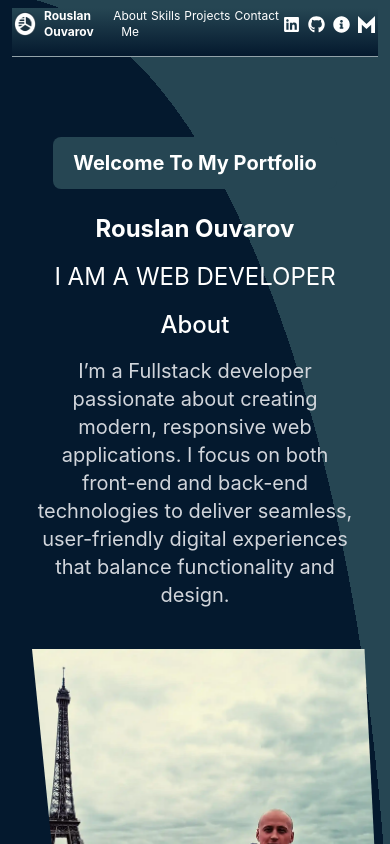
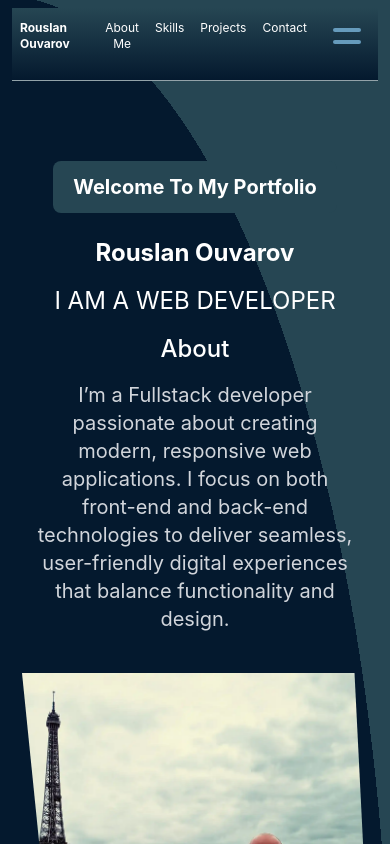
Before and after one commit to Slowflov/my-portfolio, a React (Create React App) app in the folder client/: page / in a window 390 px wide. Shown: the top 844 px of the page. Built offline with nearby package versions, Linux system fonts and the light colour scheme; what tailwind-clip-path would draw is missing.

Commit message:
adaptive burger menu

```diff
--- a/client/src/components/AboutSection/About.js
+++ b/client/src/components/AboutSection/About.js
@@ -1,28 +1,13 @@
-import React, { useEffect, useState } from 'react';
+import React from 'react';
 import { Helmet } from "react-helmet-async";
 import Navigation from './Navigation';
 import Header from './Header';
 import Photo from './Photo';
 
 function AboutSection() {
-  const [isAndroid, setIsAndroid] = useState(false);
-  const [isIphone, setIsIphone] = useState(false);
-
-  useEffect(() => {
-    // Проверяем, если это Android
-    if (/Android/i.test(navigator.userAgent)) {
-      setIsAndroid(true);
-    }
-    // Проверяем, если это iPhone
-    if (/iPhone|iPod/i.test(navigator.userAgent)) {
-      setIsIphone(true);
-    }
-  }, []);
-
   return (
     <section
-      className={`bg-[#264653] bg-[radial-gradient(ellipse_at_bottom_left,_#04192e_71%,_transparent_71%),radial-gradient(ellipse_at_bottom,_#04192e_40%,_transparent_41%),linear-gradient(to_right,_transparent_70%,_#264653_71%)] flex flex-col items-center justify-start text-white px-3 py-2 relative overflow-hidden
-      ${isAndroid ? 'min-h-[calc(100vh+50px)]' : ''} ${isIphone ? 'min-h-[calc(100vh+60px)]' : ''}`}
+      className="bg-[#264653] bg-[radial-gradient(ellipse_at_bottom_left,_#04192e_71%,_transparent_71%),radial-gradient(ellipse_at_bottom,_#04192e_40%,_transparent_41%),linear-gradient(to_right,_transparent_70%,_#264653_71%)] flex flex-col items-center justify-start text-white px-3 py-2 relative overflow-hidden"
     >
       <Helmet>
         <title>About Me - My Portfolio</title>
@@ -34,6 +19,7 @@ function AboutSection() {
         <meta property="og:image" content="URL_to_your_image.jpg" />
         <meta property="og:url" content="https://my-portfolio-gm61.onrender.com/" />
         <link rel="canonical" href="https://my-portfolio-gm61.onrender.com/#about" />
+        <meta name="viewport" content="width=device-width, initial-scale=1.0" />
       </Helmet>
       <Navigation />
       <Header />
--- a/client/src/components/AboutSection/Header.js
+++ b/client/src/components/AboutSection/Header.js
@@ -3,7 +3,7 @@ import React from 'react';
 
 function Header() {
   return (
-<header className="flex flex-col items-start justify-start xxl:items-center xxl:justify-center w-full px-6 sm:px-12 mt-48 xxl:mt-20 relative z-50">
+<header className="flex flex-col items-start justify-start xxl:items-center xxl:justify-center w-full px-6 sm:px-12 mt-48 xxl:mt-20 relative">
   <div className="bg-[#264653] px-5 py-3 rounded-lg text-left mb-6 max-w-full sm:max-w-screen-sm md:max-w-screen-md">
     <h1 className="text-xl sm:text-3xl md:text-3xl font-bold text-white overflow-hidden">
       Welcome To My Portfolio
--- a/client/src/components/AboutSection/Navigation.js
+++ b/client/src/components/AboutSection/Navigation.js
@@ -1,24 +1,19 @@
 import React from 'react';
-import { FaGithub, FaLinkedin, FaInfoCircle } from 'react-icons/fa';
-import { SiMonster } from "react-icons/si";
-
 import logo from '../../assets/pngwin.webp';
+import SocialLinks from './SocialLinks'; // Импортируем новый компонент
 
 function Navigation() {
   return (
     <nav className="w-full flex justify-between items-center border-b border-white/50 pb-4 bg-gradient-to-b from-[#264653] to-[#04192e] z-10">
-      <div className="flex items-center space-x-2 sm:space-x-3">
-        <img src={logo} alt="Logo" className="w-6 h-6 sm:w-10 sm:h-10 pl-[2px]" />
+      <div className="flex items-center pr-8 md:pr-11 sm:pr-1 space-x-2 sm:space-x-3">
+        <img src={logo} alt="Logo" className="w-6 h-6 sm:w-10 sm:h-10 pl-[2px] xsm:hidden" />
         <div className="text-xs sm:text-sm md:text-base font-bold text-white">
           Rouslan Ouvarov
         </div>
       </div>
 
-      <div className="relative flex text-xs sm:text-lg md:text-xl space-x-3 md:space-x-8 lg:space-x-16 xsm:space-x-1 pr-1">
-  <a
-    href="#about"
-    className="group relative xxs:flex xxs:flex-col xxs:items-center"
-  >
+      <div className="relative flex text-xs sm:text-lg md:text-xl space-x-7 md:space-x-8 lg:space-x-16 xsm:space-x-4 pr-1">
+        <a href="#about" className="group relative xxs:flex xxs:flex-col xxs:items-center">
           <span className="hidden xxs:inline">About</span>
           <span className="hidden xxs:inline">Me</span>
           <span className="inline xxs:hidden">About Me</span>
@@ -45,21 +40,7 @@ function Navigation() {
         </a>
       </div>
 
-
-      <div className="flex space-x-2 pr-[3px] md:space-x-4 xsm:space-x-2">
-        <a href="https://linkedin.com" target="_blank" rel="noopener noreferrer">
-          <FaLinkedin className="text-[18px] xsm:text-[17px] sm:text-[23px] md:text-[27px] hover:text-blue-100" />
-        </a>
-        <a href="https://github.com" target="_blank" rel="noopener noreferrer">
-          <FaGithub className="text-[18px] xsm:text-[17px] sm:text-[23px] md:text-[27px] hover:text-blue-100" />
-        </a>
-        <a href="https://www.indeed.com" target="_blank" rel="noopener noreferrer">
-          <FaInfoCircle className="text-[18px] xsm:text-[17px] sm:text-[23px] md:text-[27px] hover:text-blue-100" />
-        </a>
-        <a href="https://www.monster.com" target="_blank" rel="noopener noreferrer">
-          <SiMonster className="text-[18px] xsm:text-[17px] sm:text-[23px] md:text-[24px] hover:text-blue-100" />
-        </a>
-      </div>
+      <SocialLinks /> {/* Вставляем компонент SocialLinks */}
     </nav>
   );
 }
--- a/client/src/components/AboutSection/Photo.js
+++ b/client/src/components/AboutSection/Photo.js
@@ -20,7 +20,7 @@ function Photo() {
   />
 </div>
 
-      <div className="relative mb-14 ml-6 w-[350px] h-[350px] mt-10 z-0 justify-center items-end hidden xxl:block">
+      <div className="relative mb-14 ml-1 md:ml-6 w-[350px] h-[350px] mt-10 z-0 justify-center items-end hidden xxl:block">
         <img
           srcSet={`${Myphoto}?w=300 300w, ${Myphoto}?w=600 600w, ${Myphoto}?w=900 900w`}
           sizes="(max-width: 600px) 300px, (max-width: 1200px) 600px, 900px"
--- /dev/null
+++ b/client/src/components/AboutSection/SocialLinks.js
@@ -0,0 +1,79 @@
+import React, { useState } from 'react';
+import { FaGithub, FaLinkedin, FaInfoCircle } from 'react-icons/fa';
+import { SiMonster } from "react-icons/si";
+
+function SocialLinks() {
+  const [menuOpen, setMenuOpen] = useState(false);
+
+  return (
+    <div className="relative flex items-center space-x-2 pr-[3px] md:space-x-4 xsm:space-x-2 h-14">
+      {/* Desktop view */}
+      <div className="hidden sm:flex space-x-2">
+        <a href="https://linkedin.com" target="_blank" rel="noopener noreferrer">
+          <FaLinkedin className="text-[18px] xsm:text-[17px] sm:text-[23px] md:text-[27px] hover:text-blue-100" />
+        </a>
+        <a href="https://github.com" target="_blank" rel="noopener noreferrer">
+          <FaGithub className="text-[18px] xsm:text-[17px] sm:text-[23px] md:text-[27px] hover:text-blue-100" />
+        </a>
+        <a href="https://www.indeed.com" target="_blank" rel="noopener noreferrer">
+          <FaInfoCircle className="text-[18px] xsm:text-[17px] sm:text-[23px] md:text-[27px] hover:text-blue-100" />
+        </a>
+        <a href="https://www.monster.com" target="_blank" rel="noopener noreferrer">
+          <SiMonster className="text-[18px] xsm:text-[17px] sm:text-[23px] md:text-[24px] hover:text-blue-100" />
+        </a>
+      </div>
+
+      {/* Mobile view */}
+      <div className="relative flex sm:hidden">
+        <input
+          type="checkbox"
+          id="menu-cb"
+          className="hidden"
+          checked={menuOpen}
+          onChange={() => setMenuOpen(!menuOpen)}
+        />
+
+        {/* Бургер */}
+        <label
+          htmlFor="menu-cb"
+          className="flex flex-col justify-center items-center w-14 h-14 cursor-pointer p-2 z-20"
+        >
+          <span
+            className={`block w-7 h-1 bg-[#669bbc] rounded transition-all duration-500 ${
+              menuOpen ? 'transform rotate-[-45deg] translate-y-2' : ''
+            }`}
+          ></span>
+          <span
+            className={`block w-7 h-1 bg-[#669bbc] rounded mt-2 transition-all duration-500 ${
+              menuOpen ? 'transform rotate-[45deg] -translate-y-1' : ''
+            }`}
+          ></span>
+        </label>
+
+        {/* Выпадающее меню */}
+        <div
+          className={`absolute top-16 right-1 flex flex-col items-center rounded-md py-4 w-12 space-y-4 z-50 transition-all duration-500 ${
+            menuOpen
+              ? 'opacity-100 translate-y-0 pointer-events-auto'
+              : 'opacity-0 -translate-y-5 pointer-events-none'
+          }`}
+        >
+          <a href="https://linkedin.com" target="_blank" rel="noopener noreferrer">
+            <FaLinkedin className="text-gray-300 text-2xl hover:text-[#669bbc]" />
+          </a>
+          <a href="https://github.com" target="_blank" rel="noopener noreferrer">
+            <FaGithub className="text-gray-300 text-2xl hover:text-[#669bbc]" />
+          </a>
+          <a href="https://www.indeed.com" target="_blank" rel="noopener noreferrer">
+            <FaInfoCircle className="text-gray-300 text-2xl hover:text-[#669bbc] z-60" />
+          </a>
+          <a href="https://www.monster.com" target="_blank" rel="noopener noreferrer">
+            <SiMonster className="text-gray-300 text-2xl hover:text-[#669bbc] z-60" />
+          </a>
+        </div>
+      </div>
+    </div>
+  );
+}
+
+export default SocialLinks;
--- a/client/src/components/SkillsSection/Skills.js
+++ b/client/src/components/SkillsSection/Skills.js
@@ -42,7 +42,7 @@ function Skills() {
       ${isAlternateBackground ? "min-h-screen relative overflow-hidden flex flex-col items-center bg-[radial-gradient(circle_at_top_center,_#264653_0%,_#14213d_40%)]" : "min-h-screen relative overflow-hidden flex flex-col items-center bg-[radial-gradient(ellipse_at_top,_#14213d_50%,_#264653_100%)]"}
       ${isAndroid ? "android-class" : ""} ${isIphone ? "iphone-class" : ""}`}
     >
-      <SkillInfo onClick={handleButtonClick} showInfo={showInfo} />
+
 
       <div className="absolute left-8 sm:left-12 top-[150px] sm:top-[160px] transform -translate-y-1/2 z-50">
         <ButtonText onClick={handleButtonTextClick} />
@@ -53,6 +53,7 @@ function Skills() {
           <ButtonBubble onClick={handleButtonClick} showInfo={showInfo} />
           <SkillCloud showInfo={showInfo} />
           <ImageBubble src={MySkills} alt="A developer with an idea" />
+          <SkillInfo onClick={handleButtonClick} showInfo={showInfo} />
         </>
       )}
 
```
Lines whose indentation alone changed are shown as unchanged.
